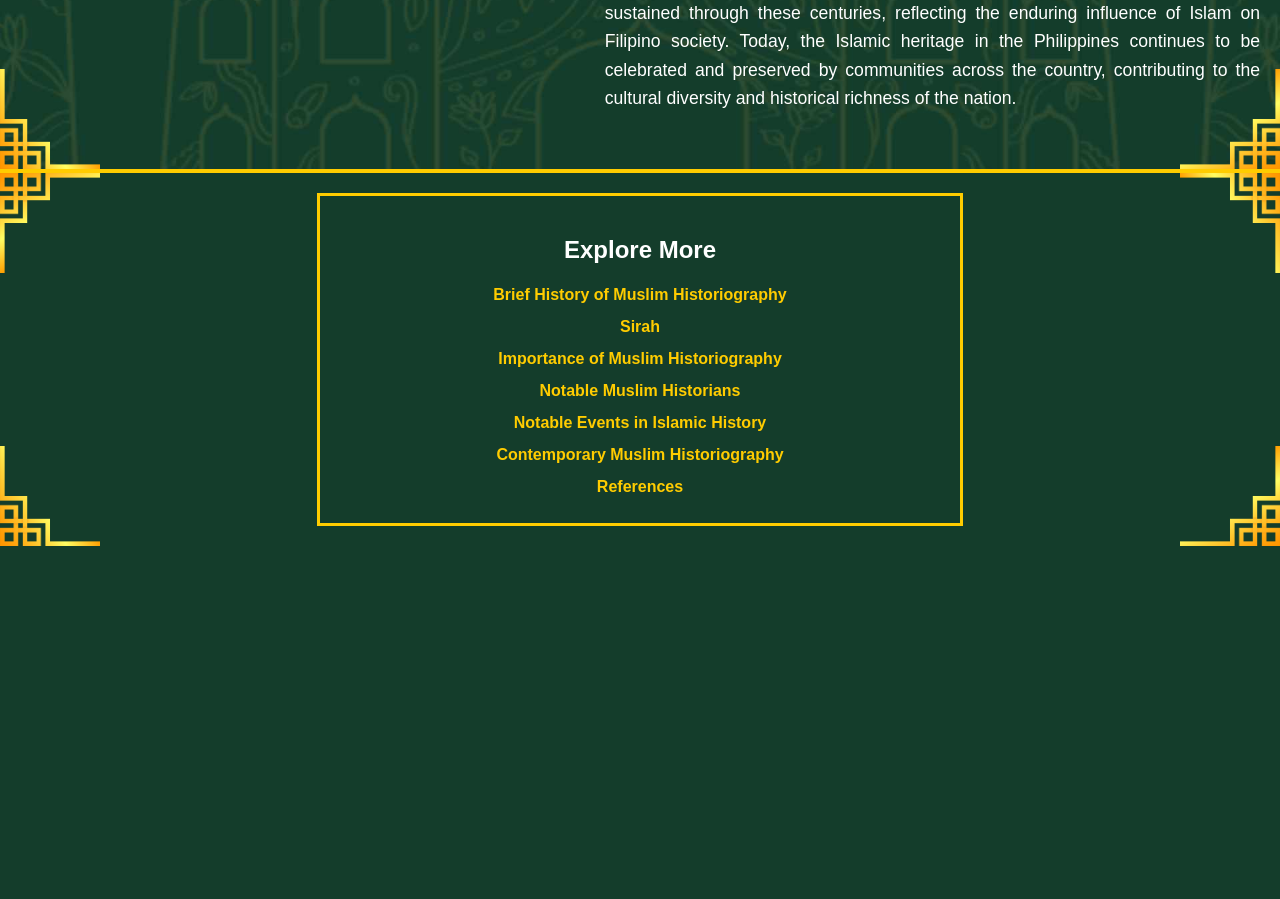
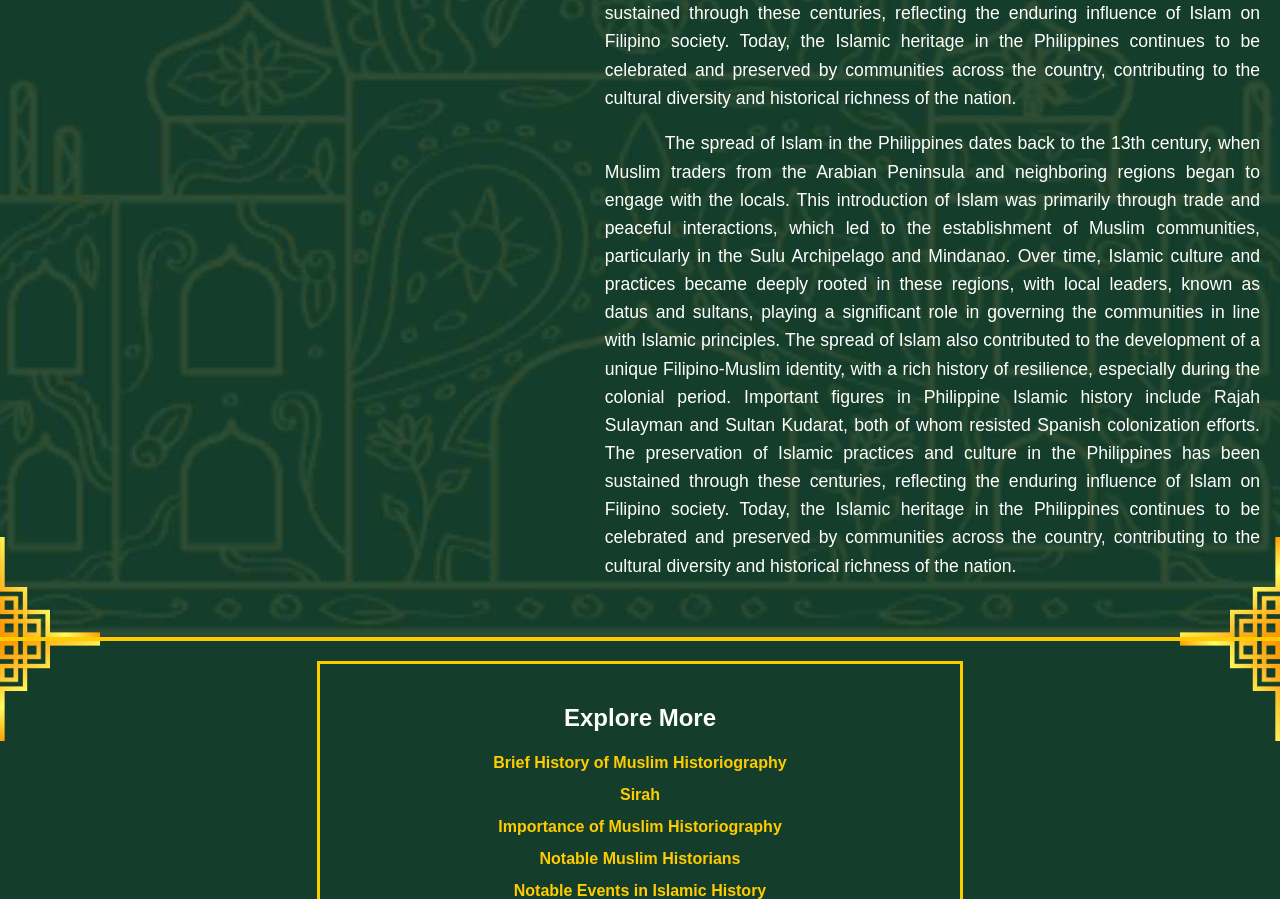
Before and after one commit to historysite-17/history-Islam, a plain HTML site: page 4th.html in a window 1280 px wide. Shown: the part 638-1537 px from the top of the page. Before the commit the page ends 1184 px from the top, so only its background shows below. Drawn offline with Linux system fonts and the light colour scheme.

Commit message:
Update 4th.html

```diff
--- a/4th.html
+++ b/4th.html
@@ -32,7 +32,12 @@
                     Important figures in Philippine Islamic history include Rajah Sulayman and Sultan Kudarat, both of whom resisted Spanish colonization efforts. The preservation of Islamic practices and culture in the Philippines has been sustained through these centuries, reflecting the enduring influence of Islam on Filipino society.
                     Today, the Islamic heritage in the Philippines continues to be celebrated and preserved by communities across the country, contributing to the cultural diversity and historical richness of the nation.
                 </p>
-                <!-- Added Supporting Image -->
+                <p>
+                    The spread of Islam in the Philippines dates back to the 13th century, when Muslim traders from the Arabian Peninsula and neighboring regions began to engage with the locals. This introduction of Islam was primarily through trade and peaceful interactions, which led to the establishment of Muslim communities, particularly in the Sulu Archipelago and Mindanao.
+                    Over time, Islamic culture and practices became deeply rooted in these regions, with local leaders, known as datus and sultans, playing a significant role in governing the communities in line with Islamic principles. The spread of Islam also contributed to the development of a unique Filipino-Muslim identity, with a rich history of resilience, especially during the colonial period.
+                    Important figures in Philippine Islamic history include Rajah Sulayman and Sultan Kudarat, both of whom resisted Spanish colonization efforts. The preservation of Islamic practices and culture in the Philippines has been sustained through these centuries, reflecting the enduring influence of Islam on Filipino society.
+                    Today, the Islamic heritage in the Philippines continues to be celebrated and preserved by communities across the country, contributing to the cultural diversity and historical richness of the nation.
+                </p>
             </div>
         </div>
         <!-- Corner designs for description block -->
```
